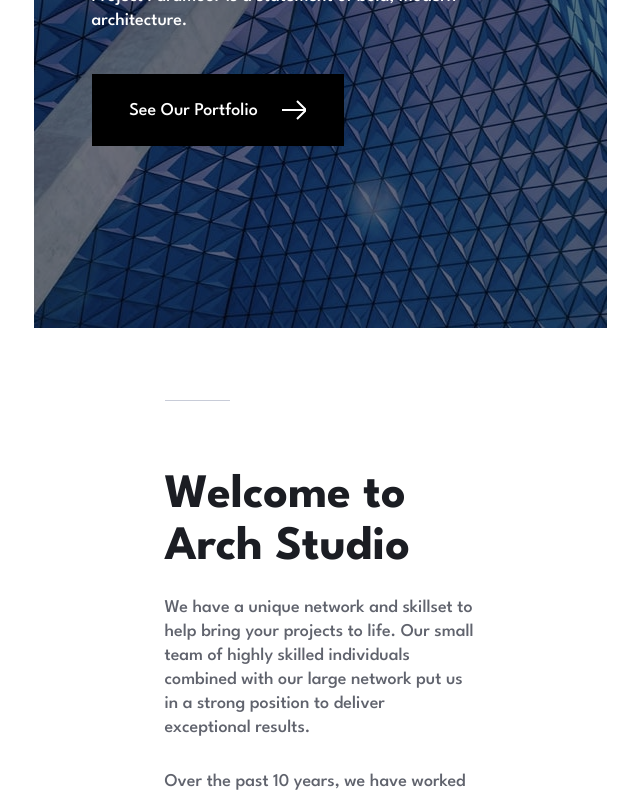
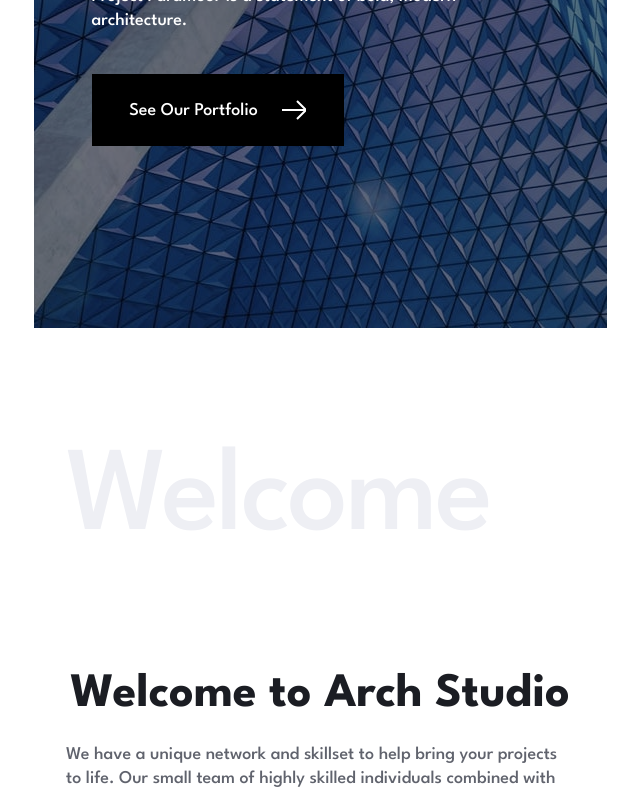
Before and after one commit to gigakhrz/arch-studio-multi-page-website, a Next.js app: page / in a window 1280 px wide. Shown: the part 488-1280 px from the top of the page, without its empty margins (320-960 px from the left). Built offline with nearby package versions, Linux system fonts and the light colour scheme.

Commit message:
add welcome text

```diff
--- a/src/app/components/homeChilds/Welocome.tsx
+++ b/src/app/components/homeChilds/Welocome.tsx
@@ -1,7 +1,10 @@
 const Welcome = (): JSX.Element => {
   return (
-    <div className="flex flex-col gap-[69px] w-[375px] px-[32px]">
-      <hr className="bg-[#C8CCD8] border-none w-[65px] h-[1px] " />
+    <div className="flex flex-col gap-[69px] w-[375px] px-[32px] md:w-[572px]">
+      <hr className="bg-[#C8CCD8] border-none w-[65px] h-[1px] md:hidden" />
+      <h1 className="text-[120px] text-[#EEEFF4] leading-[200px] tracking-[-3px]">
+        Welcome
+      </h1>
       <div className=" flex flex-col items-center gap-[22px] ">
         <h1 className="text-[48px] leading-[52px] font-bold tracking=[-1.72px] text-[#1B1D23]">
           Welcome to Arch Studio
```
